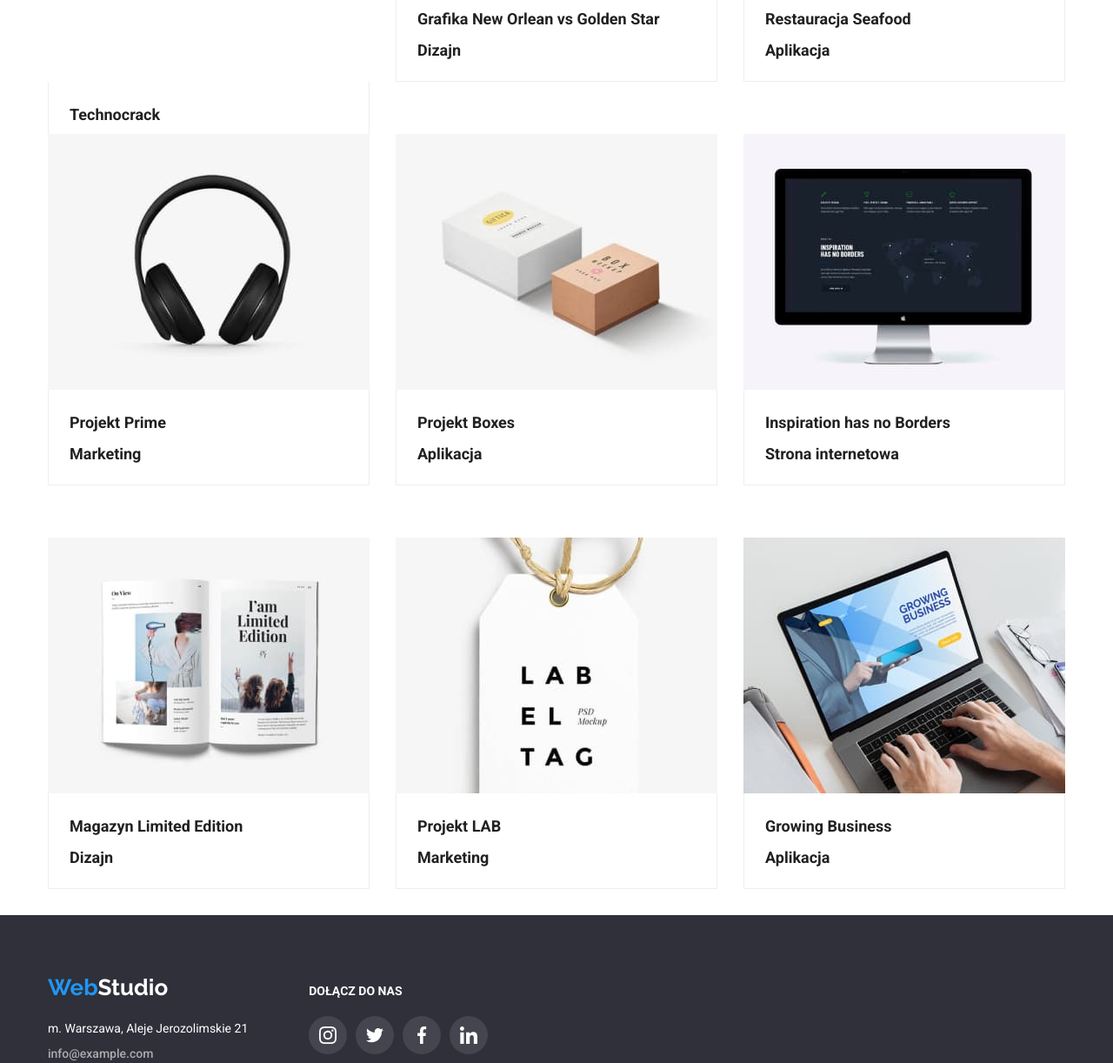
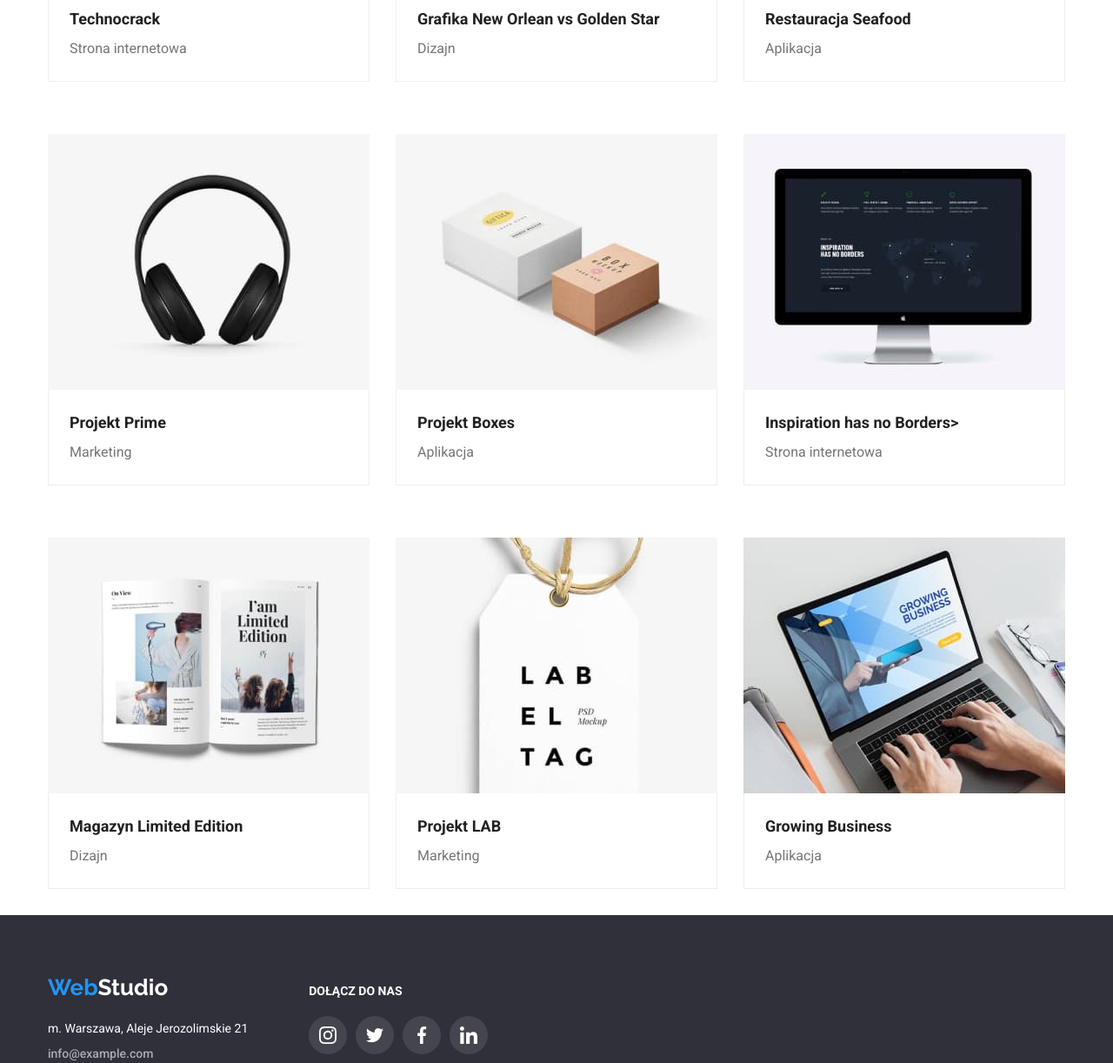
Before and after one commit to krupek12/goit-markup-hw-05, a plain HTML site: page portfolio.html in a window 1280 px wide. Shown: the part 588-1810 px from the top of the page at 87% size. Drawn offline with Linux system fonts and the light colour scheme.

Commit message:
update css

```diff
--- a/css/style.css
+++ b/css/style.css
@@ -401,7 +401,11 @@ img {
   padding-top: 20px;
   padding-left: 24px;
 }
-
+.hd-text {
+  font-weight: 400;
+  font-size: 16px;
+  color: var(--text-color-3);
+}
 .button-box1 {
   width: 121px;
 }
@@ -616,9 +620,7 @@ img {
   pointer-events: none;
 }
 /*-----portfolio animacje-------*/
-.portfolio-card {
-  position: relative;
-}
+
 .hidden-card {
   position: relative;
   overflow: hidden;
@@ -642,7 +644,6 @@ img {
 }
 
 .hidden-text {
-  position: absolute;
   font-size: 18px;
   font-weight: 400;
   line-height: 1.55;
--- a/portfolio.html
+++ b/portfolio.html
@@ -97,12 +97,10 @@
                     niezabezpieczone serwery konkurencji
                   </p>
                 </div>
-              </div>
-              <div>
-                <p class="headline headline-text">
-                  <b>Technocrack</b><br />
-                  Strona internetowa
-                </p>
+                <div class="headline">
+                  <p class="headline-text">Technocrack<br /></p>
+                  <p class="hd-text">Strona internetowa</p>
+                </div>
               </div>
             </li>
             <li class="portfolio-card">
@@ -112,11 +110,11 @@
                 width="370px"
                 height="294px"
               />
-              <div>
-                <p class="headline headline-text">
-                  <b>Grafika New Orlean vs Golden Star</b><br />
-                  Dizajn
+              <div class="headline">
+                <p class="headline-text">
+                  Grafika New Orlean vs Golden Star<br />
                 </p>
+                <p class="hd-text">Dizajn</p>
               </div>
             </li>
             <li class="portfolio-card">
@@ -126,11 +124,10 @@
                 width="370px"
                 height="294px"
               />
-              <div>
-                <p class="headline">
-                  <b>Restauracja Seafood</b><br />
-                  Aplikacja
-                </p>
+              <div class="headline">
+                <p class="headline-text">Restauracja Seafood<br /></p>
+
+                <p class="hd-text">Aplikacja</p>
               </div>
             </li>
             <li class="portfolio-card">
@@ -140,11 +137,10 @@
                 width="370px"
                 height="294px"
               />
-              <div>
-                <p class="headline">
-                  <b>Projekt Prime</b><br />
-                  Marketing
-                </p>
+              <div class="headline">
+                <p class="headline-text">Projekt Prime<br /></p>
+
+                <p class="hd-text">Marketing</p>
               </div>
             </li>
             <li class="portfolio-card">
@@ -154,11 +150,9 @@
                 width="370px"
                 height="294px"
               />
-              <div>
-                <p class="headline">
-                  <b>Projekt Boxes</b><br />
-                  Aplikacja
-                </p>
+              <div class="headline">
+                <p class="headline-text">Projekt Boxes<br /></p>
+                <p class="hd-text">Aplikacja</p>
               </div>
             </li>
             <li class="portfolio-card">
@@ -168,11 +162,9 @@
                 width="370px"
                 height="294px"
               />
-              <div>
-                <p class="headline">
-                  <b>Inspiration has no Borders</b><br />
-                  Strona internetowa
-                </p>
+              <div class="headline">
+                <p class="headline-text">Inspiration has no Borders><br /></p>
+                <p class="hd-text">Strona internetowa</p>
               </div>
             </li>
             <li class="portfolio-card">
@@ -182,11 +174,9 @@
                 width="370px"
                 height="294px"
               />
-              <div>
-                <p class="headline">
-                  <b>Magazyn Limited Edition</b><br />
-                  Dizajn
-                </p>
+              <div class="headline">
+                <p class="headline-text">Magazyn Limited Edition<br /></p>
+                <p class="hd-text">Dizajn</p>
               </div>
             </li>
             <li class="portfolio-card">
@@ -196,11 +186,9 @@
                 width="370px"
                 height="294px"
               />
-              <div>
-                <p class="headline">
-                  <b>Projekt LAB</b><br />
-                  Marketing
-                </p>
+              <div class="headline">
+                <p class="headline-text">Projekt LAB<br /></p>
+                <p class="hd-text">Marketing</p>
               </div>
             </li>
 
@@ -211,11 +199,9 @@
                 width="370px"
                 height="294px"
               />
-              <div>
-                <p class="headline">
-                  <b>Growing Business</b><br />
-                  Aplikacja
-                </p>
+              <div class="headline">
+                <p class="headline-text">Growing Business<br /></p>
+                <p class="hd-text">Aplikacja</p>
               </div>
             </li>
           </ul>
```
